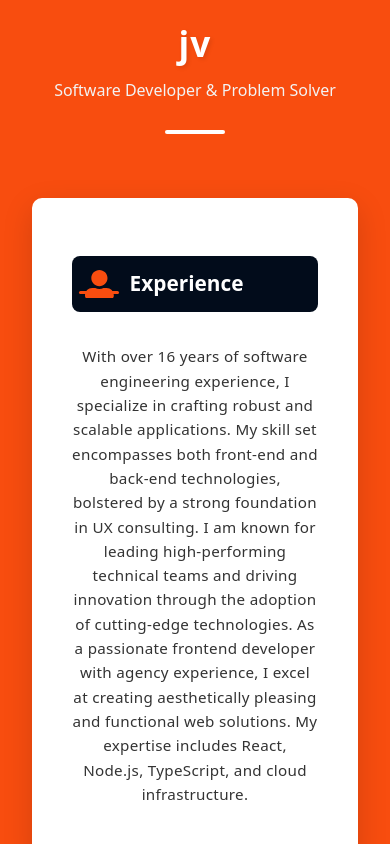
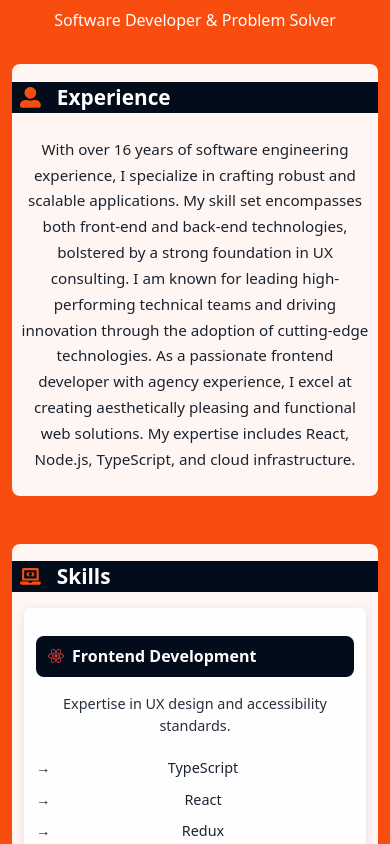
Before and after one commit to jerry-vrabel-development/jerry.vrabel.development, a React (Vite) app: page / in a window 390 px wide. Shown: the part 1020-1864 px from the top of the page. Built offline with nearby package versions, Linux system fonts and the light colour scheme.

Commit message:
updated component breakpoints

```diff
--- a/src/components/Pages/About/About.css
+++ b/src/components/Pages/About/About.css
@@ -1,134 +1,120 @@
+/* Base styling with original color scheme */
 .about {
-  padding: 80px 20px;
-  display: flex;
-  flex-direction: column;
-  align-items: center;
+  width: 100%;
+  min-height: 100vh;
+  overflow-x: hidden; /* Prevent horizontal scroll on mobile */
+  padding: 20px 0;
+  color: #fefefe;
   background-color: rgb(248, 77, 15);
-  color: #ffffff;
 }
 
 .about-container {
   max-width: 1200px;
+  width: 100%;
   margin: 0 auto;
   padding: 2rem 1rem;
+  box-sizing: border-box; /* Ensure padding doesn't cause overflow */
 }
 
+/* Header Styling */
 .about-header {
   text-align: center;
-  margin-bottom: 4rem;
-  padding-bottom: 2rem;
-  position: relative;
-}
-
-.about-header:after {
-  content: '';
-  position: absolute;
-  bottom: 0;
-  left: 50%;
-  transform: translateX(-50%);
-  width: 60px;
-  height: 4px;
-  background-color: #ffffff;
-  border-radius: 2px;
+  margin-bottom: 3rem;
 }
 
 .about-header h1 {
-  font-size: 4rem;
-  font-weight: 700;
-  color: #ffffff;
-  margin-bottom: 1rem;
-  letter-spacing: 1px;
-  text-shadow: 2px 2px 4px rgba(0, 0, 0, 0.1);
+  font-size: 3.5rem;
+  margin-bottom: 0.5rem;
+  color: #fefefe;
 }
 
 .about-intro {
-  color: #f3f3f3;
-  font-size: 1.4rem;
-  text-align: center;
-  font-weight: 300;
-  max-width: 700px;
-  margin: 0 auto;
+  font-size: 1.3rem;
+  opacity: 0.9;
+  color: #fefefe;
 }
 
+/* Content Styling */
 .about-content {
-  display: grid;
+  width: 100%;
+  display: flex;
+  flex-direction: column;
   gap: 3rem;
 }
 
 .about-section {
-  background-color: #ffffff;
-  padding: 2.5rem;
-  border-radius: 10px;
-  box-shadow: 0 10px 30px rgba(0, 0, 0, 0.15);
-  transition: transform 0.3s ease, box-shadow 0.3s ease;
-}
-
-.about-section:hover {
-  transform: translateY(-5px);
-  box-shadow: 0 15px 35px rgba(0, 0, 0, 0.2);
+  width: 100%;
+  margin-bottom: 3rem;
+  background: rgb(255,255,255, .95);
+  border-radius: 8px;
 }
 
 .about-section-title {
-  font-size: 2.2rem;
-  background-color: #020c1b;
-  border-radius: 8px;
-  margin-bottom: 2rem;
   display: flex;
   align-items: center;
-  gap: 1rem;
-  font-weight: 600;
-  position: relative;
-  padding: 0.8rem;
+  font-size: 1.8rem;
+  margin-bottom: 1.5rem;
+  color: #fefefe;
+  background: rgb(2, 12, 27);
 }
 
-.about-section-title:after {
-  content: '';
-  position: absolute;
-  bottom: 18px;
-  left: 7px;
-  width: 40px;
-  height: 3px;
-  background-color: rgb(248, 77, 15);
-  border-radius: 1.5px;
+.section-icon {
+  margin-right: 1rem;
+  margin-left: .5rem;
+  color: rgb(248, 77, 15);
 }
 
 .about-text {
-  line-height: 1.8;
-  color: #333;
-  font-size: 1.05rem;
-  letter-spacing: 0.3px;
+  font-size: 1rem;
+  line-height: 1.7;
+  opacity: 0.9;
+  color: #020c1b;
 }
 
-.section-icon {
-  font-size: 1.8rem;
-  color: rgb(248, 77, 15);
-}
-
-.skill-icon {
-  margin-right: 8px;
-}
-
+/* Skills Grid Styling */
 .skills-grid {
   display: grid;
   grid-template-columns: repeat(3, 1fr);
   gap: 2rem;
+  padding-left: .75rem;
+  padding-bottom: .75rem;
+  padding-right: .75rem;
+}
+
+.skill-category {
+  background: rgba(2, 12, 27, 0.1);
+  border-radius: 8px;
+  padding: 1.5rem;
+  transition: all 0.3s ease;
+  box-shadow: 0 4px 8px rgba(2, 12, 27, 0.2);
 }
 
 .skill-title {
   display: flex;
   align-items: center;
+  margin-bottom: 1rem;
+  font-size: 1.2rem;
   font-weight: 600;
-  margin-bottom: 1rem;
+  color: #fefefe;
+  background-color: #020c1b;
+  padding-top: .5em;
+  padding-bottom: .5em;
+  padding-left: .75em;
+  padding-right: .5em;
+  border-radius: 8px;
+}
+
+.skill-icon {
+  margin-right: 0.5rem;
   color: #020c1b;
-  font-size: 1.2rem;
 }
 
 .skill-description {
-  color: #333;
-  font-size: 1.05rem;
-  line-height: 1.6;
+  font-size: 0.95rem;
+  opacity: 0.85;
+  margin-bottom: 1rem;
+  color: #020c1b;
 }
-
 
 .skill-list {
   list-style-type: none;
@@ -140,45 +126,25 @@
   padding: 0.4rem 0;
   position: relative;
   padding-left: 1rem;
+  font-size: 0.95rem;
+  color: #020c1b;
 }
 
 .skill-list li:before {
   content: '→';
   position: absolute;
   left: 0;
-  color: rgb(248, 77, 15);
-}
-
-.skill-category {
-  background: rgba(255, 255, 255, 0.05);
-  padding: 1.5rem;
-  border-radius: 8px;
-  box-shadow: 0 4px 8px rgba(0, 0, 0, 0.1);
-  transition: all 0.3s ease;
-}
-
-.skill-category h4 {
-  font-size: 1.2rem;
-  margin-bottom: 15px;
   color: #020c1b;
 }
 
-.skill-category ul {
-  list-style-type: none;
-  padding: 0;
+.about-closing {
+  margin-top: 2rem;
+  text-align: center;
 }
 
-.skill-category li {
-  margin-bottom: 8px;
-  padding-left: 15px;
-  position: relative;
-  color: #020c1b;
-}
-
-.skill-category li:before {
-  content: "▹";
-  position: absolute;
-  left: 0;
+.signature {
+  font-size: 2rem;
+  margin-top: 1rem;
   color: #020c1b;
 }
 
@@ -234,23 +200,6 @@
   color: #3b82f6;
 }
 
-.about-closing {
-  margin-top: 2rem;
-  text-align: center;
-}
-
-.about-closing p {
-  color: #333;
-}
-
-.signature {
-  font-family: 'Pacifico', cursive, sans-serif;
-  font-size: 1.8rem;
-  color: rgb(248, 77, 15);
-  margin-top: 1rem;
-  font-weight: 400;
-}
-
 /* Responsive breakpoints */
 @media (max-width: 1200px) {
   .skills-grid {
@@ -265,7 +214,11 @@
   }
 
   .about-section {
-    margin-bottom: 2.5rem;
+    margin-bottom: 2rem;
+  }
+
+  .about-header h1 {
+    font-size: 3rem;
   }
 }
 
@@ -282,6 +235,10 @@
     font-size: 1.5rem;
   }
 
+  .about-content {
+    gap: 2rem;
+  }
+
   .skill-title {
     font-size: 1.1rem;
   }
@@ -294,7 +251,8 @@
   }
 
   .about-section {
-    margin-bottom: 2rem;
+    margin-bottom: 1.5rem;
+    padding: 0;
   }
 
   .skill-category {
@@ -303,13 +261,21 @@
 
   .about-text {
     font-size: 0.95rem;
-    line-height: 1.6;
+    padding: .5rem;
   }
 }
 
 @media (max-width: 480px) {
+  .about {
+    padding: 10px 0;
+  }
+
   .about-container {
     padding: 1rem 0.75rem;
+  }
+
+  .about-header {
+    margin-bottom: 2rem;
   }
 
   .about-header h1 {
@@ -322,6 +288,11 @@
 
   .about-section-title {
     font-size: 1.3rem;
+    margin-bottom: 1rem;
+  }
+
+  .about-content {
+    gap: 1.5rem;
   }
 
   .skill-title {
@@ -337,10 +308,6 @@
     padding: 0.3rem 0 0.3rem 1rem;
   }
 
-  .about-closing {
-    text-align: center;
-  }
-
   .signature {
     font-size: 1.5rem;
   }
```
